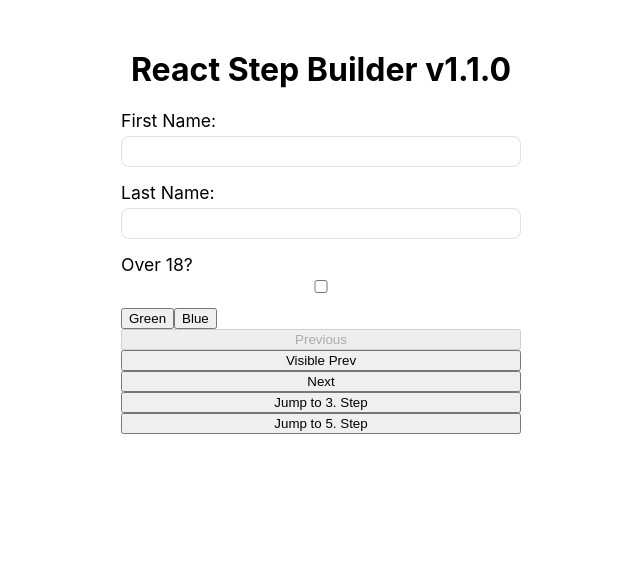
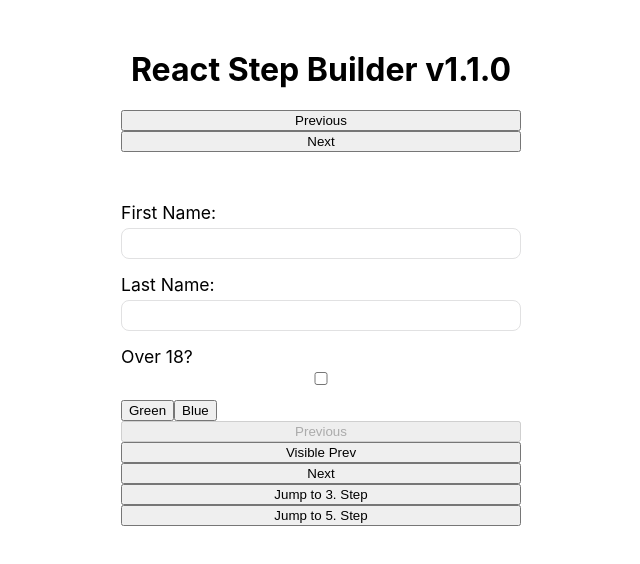
Before and after one commit to sametweb/react-step-builder, a React (Create React App) app: page / in a window 1280 px wide. Shown: the top 564 px of the page, without its empty margins (319-959 px from the left). Built offline with nearby package versions, Linux system fonts and the light colour scheme.

Commit message:
config object for navigation component added

```diff
--- a/src/App.tsx
+++ b/src/App.tsx
@@ -1,15 +1,32 @@
 import React from "react";
-import { Steps, Step } from "./lib-ts/index";
+import { Steps, Step, NavigationComponentProps } from "./lib-ts/index";
 import Step1 from "./stepComponents/Step1";
 import Step2 from "./stepComponents/Step2";
 import Step3 from "./stepComponents/Step3";
 import Step4 from "./stepComponents/Step4";
 
+const Navigation = (props: NavigationComponentProps) => {
+	console.log(props);
+	return (
+		<div>
+			<button onClick={props.prev}>Previous</button>
+			<button onClick={props.next}>Next</button>
+		</div>
+	);
+};
+
 const App = () => {
 	return (
 		<div className="steps_wrapper">
 			<h1>React Step Builder v1.1.0</h1>
-			<Steps>
+			<Steps
+				config={{
+					navigation: {
+						component: Navigation,
+						location: "before",
+					},
+				}}
+			>
 				<Step title="Hello" component={Step1} deneme={"deneme"} />
 				<Step component={Step2} />
 				<Step title="Contact Info" component={Step3} />
--- a/src/lib-ts/index.tsx
+++ b/src/lib-ts/index.tsx
@@ -24,6 +24,12 @@ interface State {
 
 type StepsProps = {
 	children: ReactElement<StepProps> | ReactElement<StepProps>[];
+	config?: {
+		navigation?: {
+			component: (props: any) => JSX.Element;
+			location?: "before" | "after";
+		};
+	};
 };
 
 type BeforeStepChange = () => any;
@@ -98,6 +104,10 @@ interface StepContext {
 	order: number;
 }
 
+export interface NavigationComponentProps extends StepsContext {
+	[name: string]: any;
+}
+
 const StepsContext = React.createContext<StepsContext>({
 	// Dummy values for satisfying the type checker
 	// Gets updated before being passed down
@@ -119,8 +129,17 @@ const StepContext = React.createContext<StepContext>({ order: 0 });
 /**
  * Wrapper component for `Step` components.
  */
-export function Steps({ children }: StepsProps) {
+export function Steps({ children, config }: StepsProps) {
 	const childSteps = React.Children.toArray(children);
+
+	const NavigationComponent = (context: NavigationComponentProps) => {
+		if (config?.navigation?.component) {
+			const NavComponent = config?.navigation?.component;
+			return <NavComponent {...context} />;
+		} else {
+			return null;
+		}
+	};
 
 	const allSteps: AllSteps = childSteps.map((child, order) => {
 		return {
@@ -210,11 +229,14 @@ export function Steps({ children }: StepsProps) {
 
 	return (
 		<StepsContext.Provider value={context}>
+			{config?.navigation?.location === "before" &&
+				NavigationComponent(context)}
 			{React.Children.map(children, (child, order) => (
 				<StepContext.Provider value={{ order: order + 1 }}>
 					{child}
 				</StepContext.Provider>
 			))}
+			{config?.navigation?.location === "after" && NavigationComponent(context)}
 		</StepsContext.Provider>
 	);
 }
```
Also changed, not shown: tsconfig.json (+10 -3 lines), 1 other file (tests, documents, lock files or other folders).
